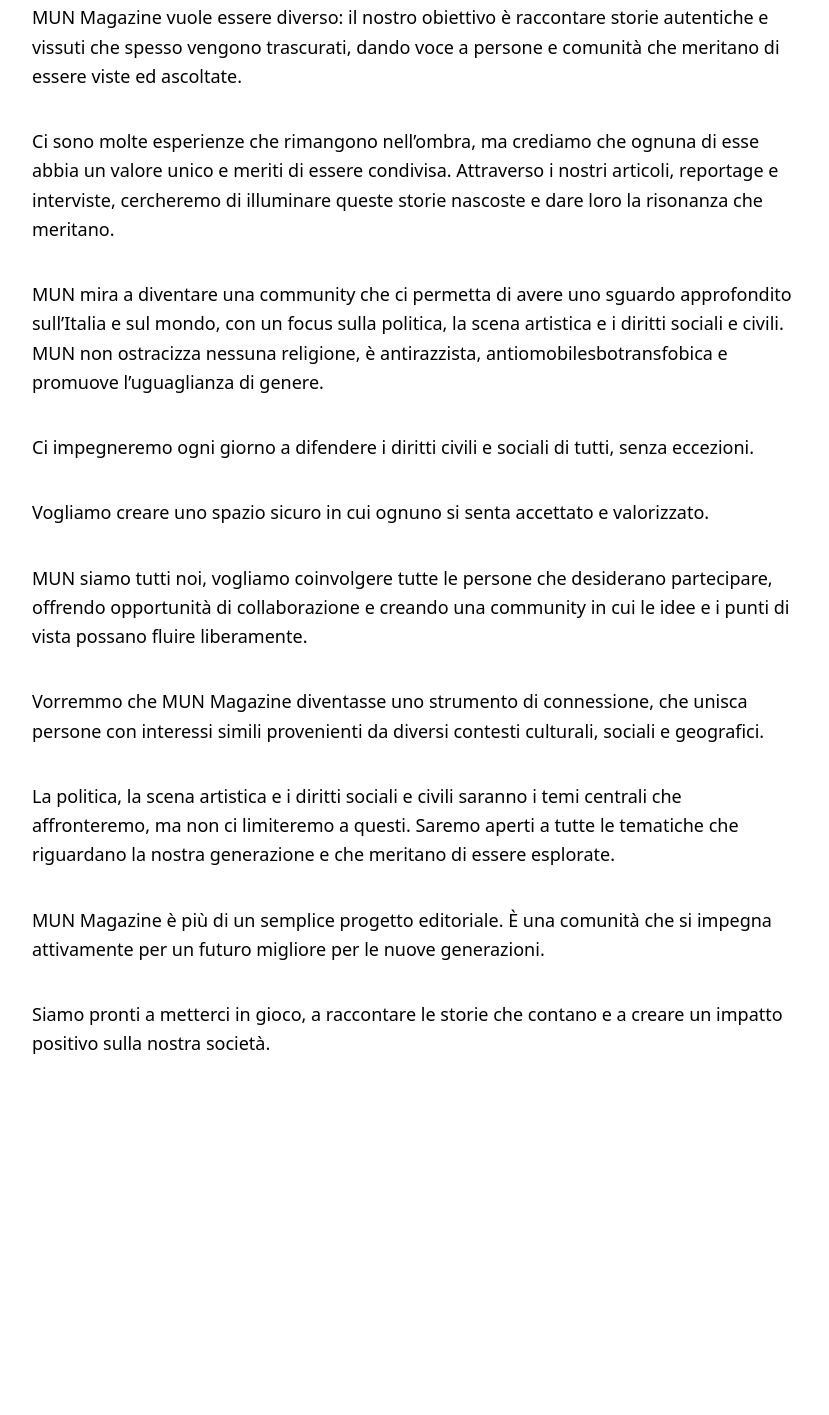
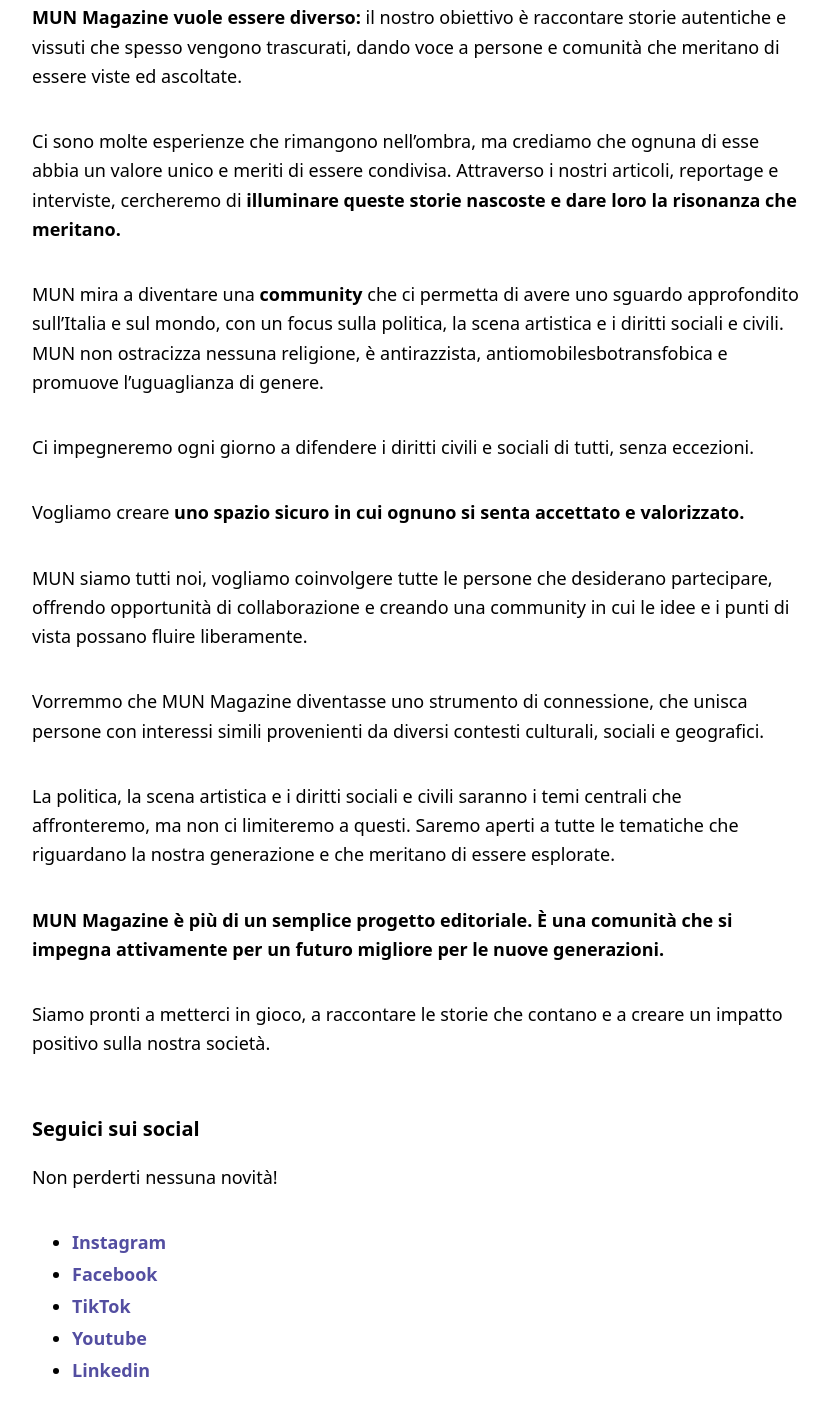
Before and after one commit to Francesco-Fera/mun-magazine, an Astro site: page /posts/mun-magazine-presentazione in a window 1280 px wide. Shown: the part 1233-2648 px from the top of the page, without its empty margins (224-1053 px from the left). Before the commit the page ends 2456 px from the top, so only its background shows below. Built offline with nearby package versions, Linux system fonts and the light colour scheme; Astro itself is replaced by a stand-in of ours; a web font is replaced by a local one.

Commit message:
fix post

```diff
--- a/src/pages/posts/mun-magazine-presentazione.md
+++ b/src/pages/posts/mun-magazine-presentazione.md
@@ -12,15 +12,15 @@
 
 Viviamo in un'epoca in cui l'informazione dovrebbe essere accessibile, ma spesso ci troviamo sommersi da molteplici notizie frammentarie, superficiali e prive di contesto.
 
-MUN Magazine vuole essere diverso: il nostro obiettivo è raccontare storie autentiche e vissuti che spesso vengono trascurati, dando voce a persone e comunità che meritano di essere viste ed ascoltate.
+**MUN Magazine vuole essere diverso:** il nostro obiettivo è raccontare storie autentiche e vissuti che spesso vengono trascurati, dando voce a persone e comunità che meritano di essere viste ed ascoltate.
 
-Ci sono molte esperienze che rimangono nell'ombra, ma crediamo che ognuna di esse abbia un valore unico e meriti di essere condivisa. Attraverso i nostri articoli, reportage e interviste, cercheremo di illuminare queste storie nascoste e dare loro la risonanza che meritano.
+Ci sono molte esperienze che rimangono nell'ombra, ma crediamo che ognuna di esse abbia un valore unico e meriti di essere condivisa. Attraverso i nostri articoli, reportage e interviste, cercheremo di **illuminare queste storie nascoste e dare loro la risonanza che meritano.**
 
-MUN mira a diventare una community che ci permetta di avere uno sguardo approfondito sull'Italia e sul mondo, con un focus sulla politica, la scena artistica e i diritti sociali e civili. MUN non ostracizza nessuna religione, è antirazzista, antiomobilesbotransfobica e promuove l'uguaglianza di genere.
+MUN mira a diventare una **community** che ci permetta di avere uno sguardo approfondito sull'Italia e sul mondo, con un focus sulla politica, la scena artistica e i diritti sociali e civili. MUN non ostracizza nessuna religione, è antirazzista, antiomobilesbotransfobica e promuove l'uguaglianza di genere.
 
 Ci impegneremo ogni giorno a difendere i diritti civili e sociali di tutti, senza eccezioni.
 
-Vogliamo creare uno spazio sicuro in cui ognuno si senta accettato e valorizzato.
+Vogliamo creare **uno spazio sicuro in cui ognuno si senta accettato e valorizzato.**
 
 MUN siamo tutti noi, vogliamo coinvolgere tutte le persone che desiderano partecipare, offrendo opportunità di collaborazione e creando una community in cui le idee e i punti di vista possano fluire liberamente.
 
@@ -29,6 +29,16 @@
 La politica, la scena artistica e i diritti sociali e civili saranno i temi centrali che affronteremo, ma non ci limiteremo a questi.
 Saremo aperti a tutte le tematiche che riguardano la nostra generazione e che meritano di essere esplorate.
 
-MUN Magazine è più di un semplice progetto editoriale. È una comunità che si impegna attivamente per un futuro migliore per le nuove generazioni.
+**MUN Magazine è più di un semplice progetto editoriale. È una comunità che si impegna attivamente per un futuro migliore per le nuove generazioni.**
 
 Siamo pronti a metterci in gioco, a raccontare le storie che contano e a creare un impatto positivo sulla nostra società.
+
+### Seguici sui social
+
+Non perderti nessuna novità!
+
+- [Instagram](https://www.instagram.com/mun_magazine/)
+- [Facebook](https://www.facebook.com/profile.php?id=61550811327913)
+- [TikTok](https://www.tiktok.com/@munmagazine?_t=8fEHVfm09mz&_r=1)
+- [Youtube](https://www.youtube.com/channel/UCyVWdaqB_Am87teYP1vW3NQ)
+- [Linkedin](https://www.linkedin.com/in/mun-magazine-3148b228a/)
```
